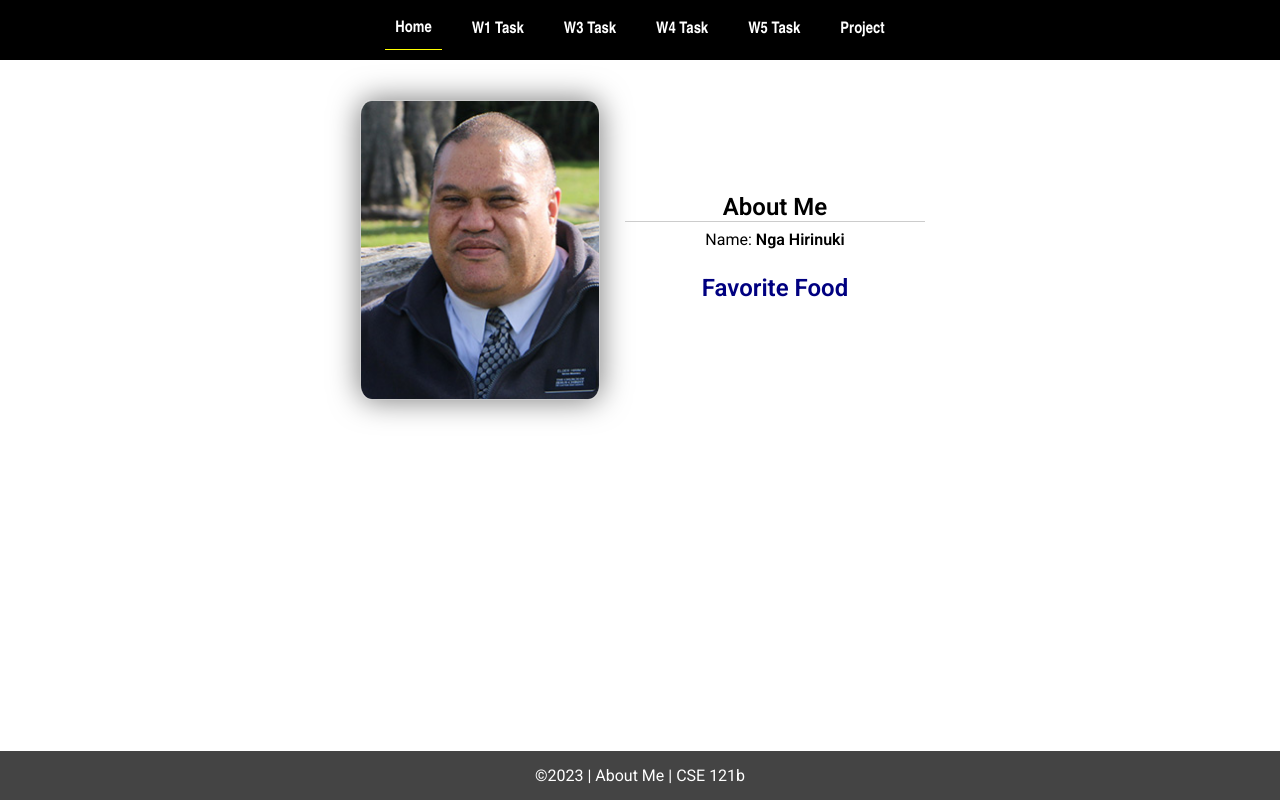
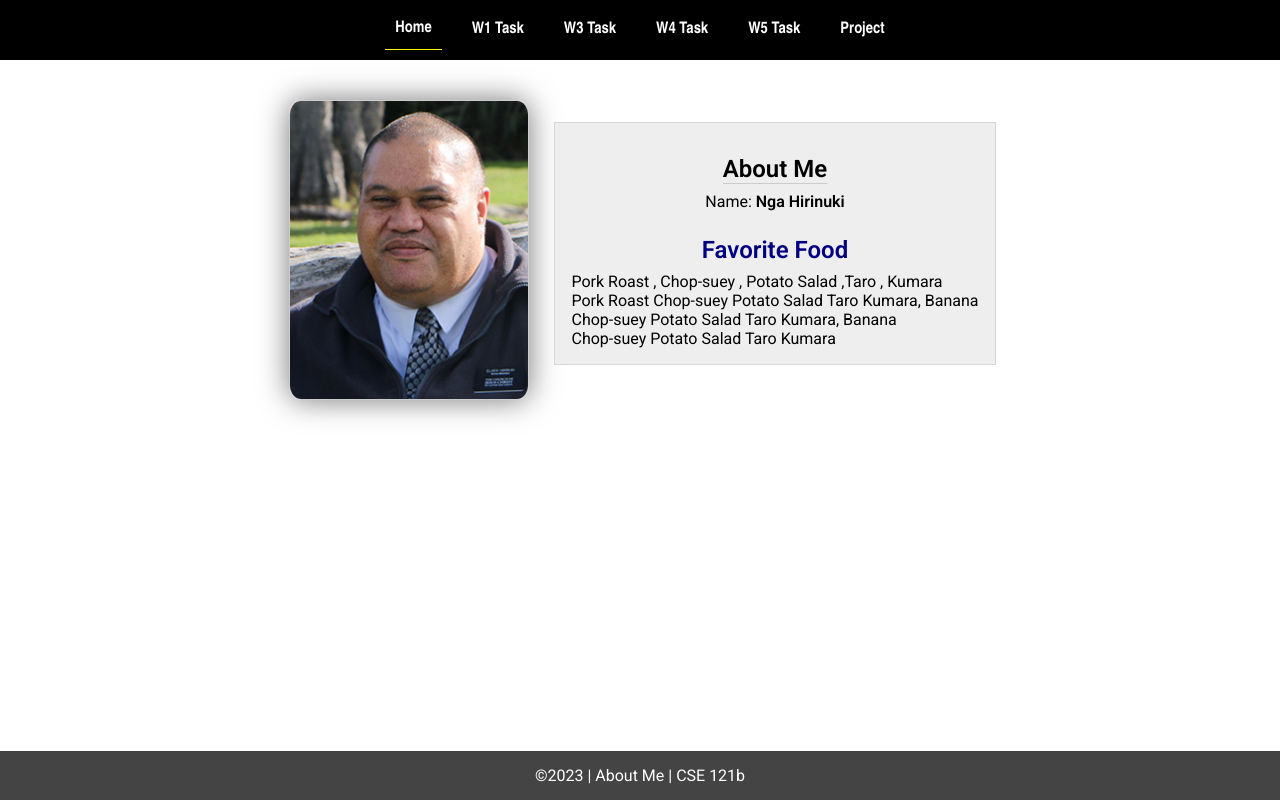
Before and after one commit to nga-hirinuki/CSE121B, a plain HTML site: page index.html in a window 1280 px wide. Drawn offline with Linux system fonts and the light colour scheme.

Commit message:
week2 update

```diff
--- a/scripts/w02-task.js
+++ b/scripts/w02-task.js
@@ -3,12 +3,9 @@
 /* Step 1 - Setup type tasks - no code required */
 
 /* Step 2 - Variables */
-
 const fullName = "Nga Hirinuki";
 const currentYear = new Date().getFullYear();
-
-const profilePicture = "images/nga.jpg";
-
+const profilePicture = "images/nga.png";
 
 
 
@@ -21,13 +18,31 @@ imgElement.id = 'profile';
 const imageElement = document.getElementById('profile');
 
 /* Step 4 - Adding Content */
-
-nameElement.innerHTML = `<strong> ${fullName} </strong>`;
-
-imageElement.setAttribute("src", profilePicture);
-yearElement.textContent = `${currentYear}`;
+nameElement.innerHTML = `<strong> ${fullName} <strong>`;
+imageElement.src = profilePicture;
 
 /* Step 5 - Array */
 
-let favFoods = ["Pork Roast","Chop-suey","Potato Salad","Taro","Kumara"];
+let favFoods = ["Pork Roast "," Chop-suey "," Potato Salad ","Taro "," Kumara"];
 foodElement.textContent = favFoods;
+
+foodElement.innerHTML += '<br>';
+favFoods.push(', Banana');
+
+for (let i = 0; i < favFoods.length; i++) {
+foodElement.innerHTML += `${favFoods[i]}`;
+}
+
+foodElement.innerHTML += '<br>';
+favFoods.shift();
+
+for (let i = 0; i < favFoods.length; i++) {
+foodElement.innerHTML += `${favFoods[i]}`;
+}
+
+foodElement.innerHTML += '<br>';
+favFoods.pop();
+
+for (let i = 0; i < favFoods.length; i++) {
+foodElement.innerHTML += `${favFoods[i]}`;
+}
--- a/styles/main.css
+++ b/styles/main.css
@@ -103,8 +103,13 @@ picture img {
 }
 
 section {
-    text-align:center;
+    display: flex;
+    flex-direction: column;
+    align-items: center;
     margin: 0 auto 1rem;
+    border: 1px solid rgba(0, 0, 0, .1);
+    padding: 1rem;
+    background-color: #eee;
 }
 
 article {
```
Also changed, not shown: images/nga.jpg (deleted), images/nga.png (added), 3 other files.
